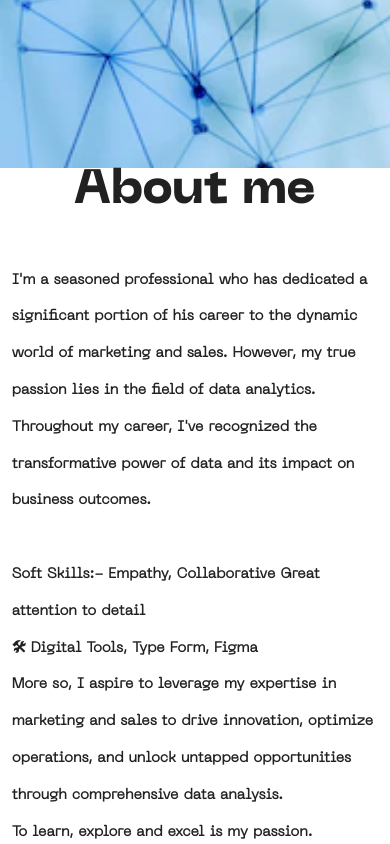
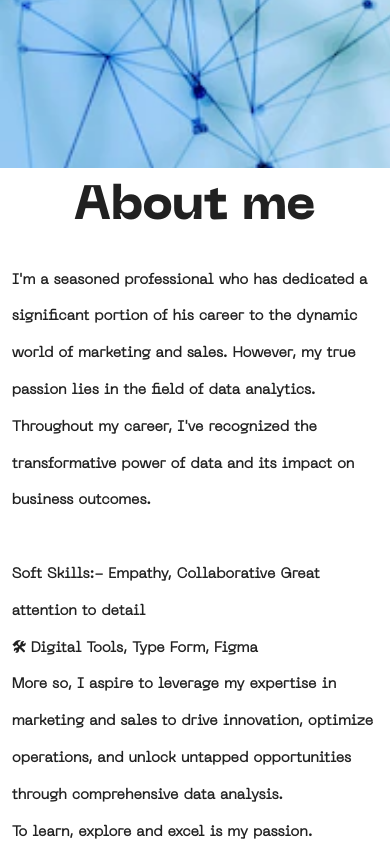
Before and after one commit to DegualDaniel/isaac-portfolio, a React (Create React App) app: page / in a window 390 px wide. Shown: the part 640-1484 px from the top of the page. Built offline with nearby package versions, Linux system fonts and the light colour scheme.

Commit message:
about commit

```diff
--- a/src/compnent/about/about.css
+++ b/src/compnent/about/about.css
@@ -69,3 +69,25 @@
     }
 
 }
+
+
+
+
+
+@media screen and (max-width:400px) {
+    .about-section{
+        /* background-size: cover; */
+        top: 2rem;
+        /* padding: 0 3%; */
+    }
+
+    .abt-head-cnt{
+        /* padding: 1rem 0;  */
+        /* flex-direction: column;   */
+    }
+    .abt-txt-cnt{
+        margin-block:0;
+    }
+
+
+}
```
